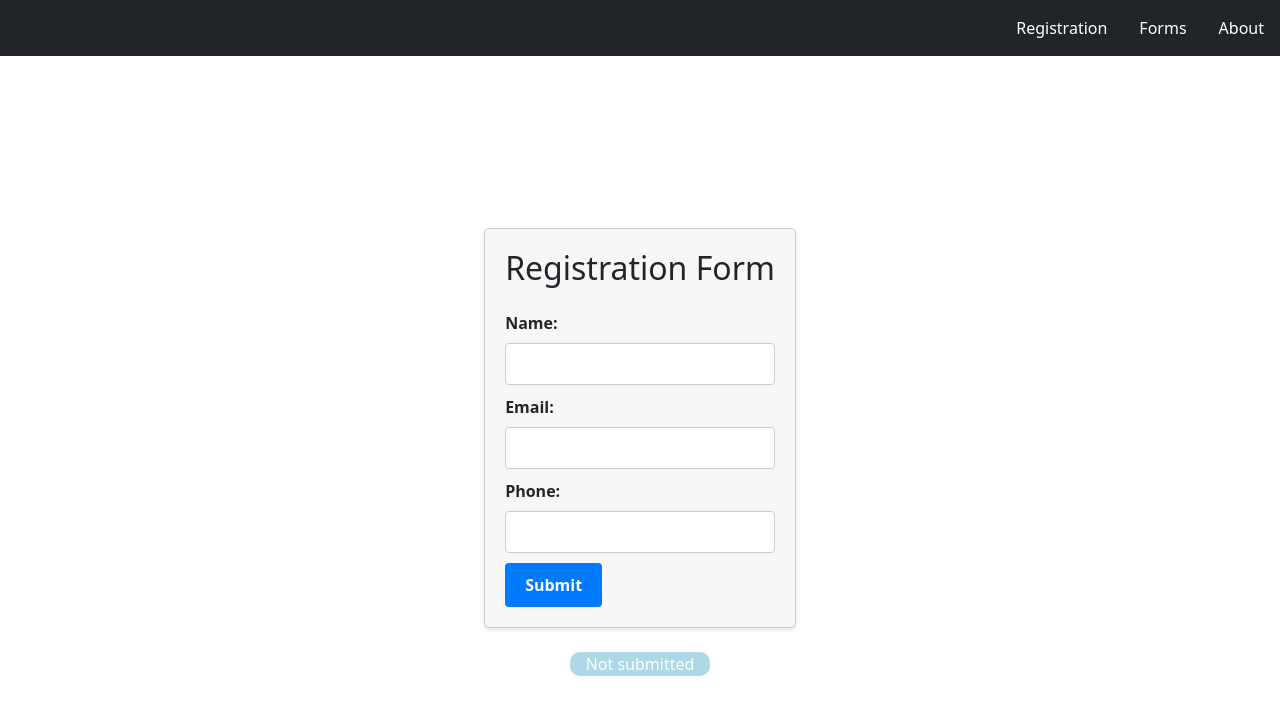
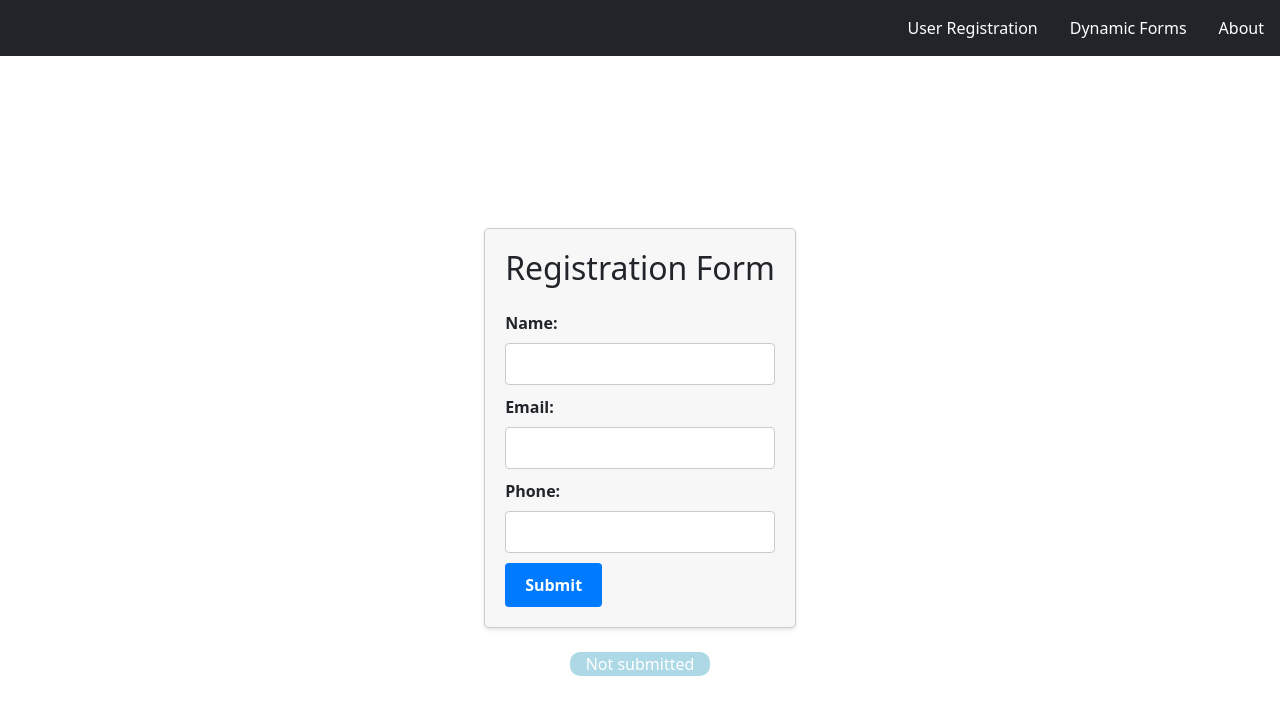
Before and after one commit to MatijaKocevar/vue-Js-frodx, a Vue app: page /#/registration in a window 1280 px wide. Shown: the top 714 px of the page. Built offline with nearby package versions, Linux system fonts and the light colour scheme.

Commit message:
Rename navigation links

```diff
--- a/src/components/NavigationComponents/NavigationBar/NavigationBar.vue
+++ b/src/components/NavigationComponents/NavigationBar/NavigationBar.vue
@@ -44,10 +44,10 @@
     <div id="navbarNav" class="navbar-items collapse navbar-collapse">
       <ul class="navbar-nav">
         <li class="nav-item">
-          <router-link to="/" class="nav-link d-lg-inline d-block"> Registration </router-link>
+          <router-link to="/" class="nav-link d-lg-inline d-block"> User Registration </router-link>
         </li>
         <li class="nav-item">
-          <router-link to="/forms" class="nav-link d-lg-inline d-block"> Forms </router-link>
+          <router-link to="/forms" class="nav-link d-lg-inline d-block"> Dynamic Forms </router-link>
         </li>
         <li class="nav-item">
           <router-link to="/about" class="nav-link d-lg-inline d-block"> About </router-link>
```
